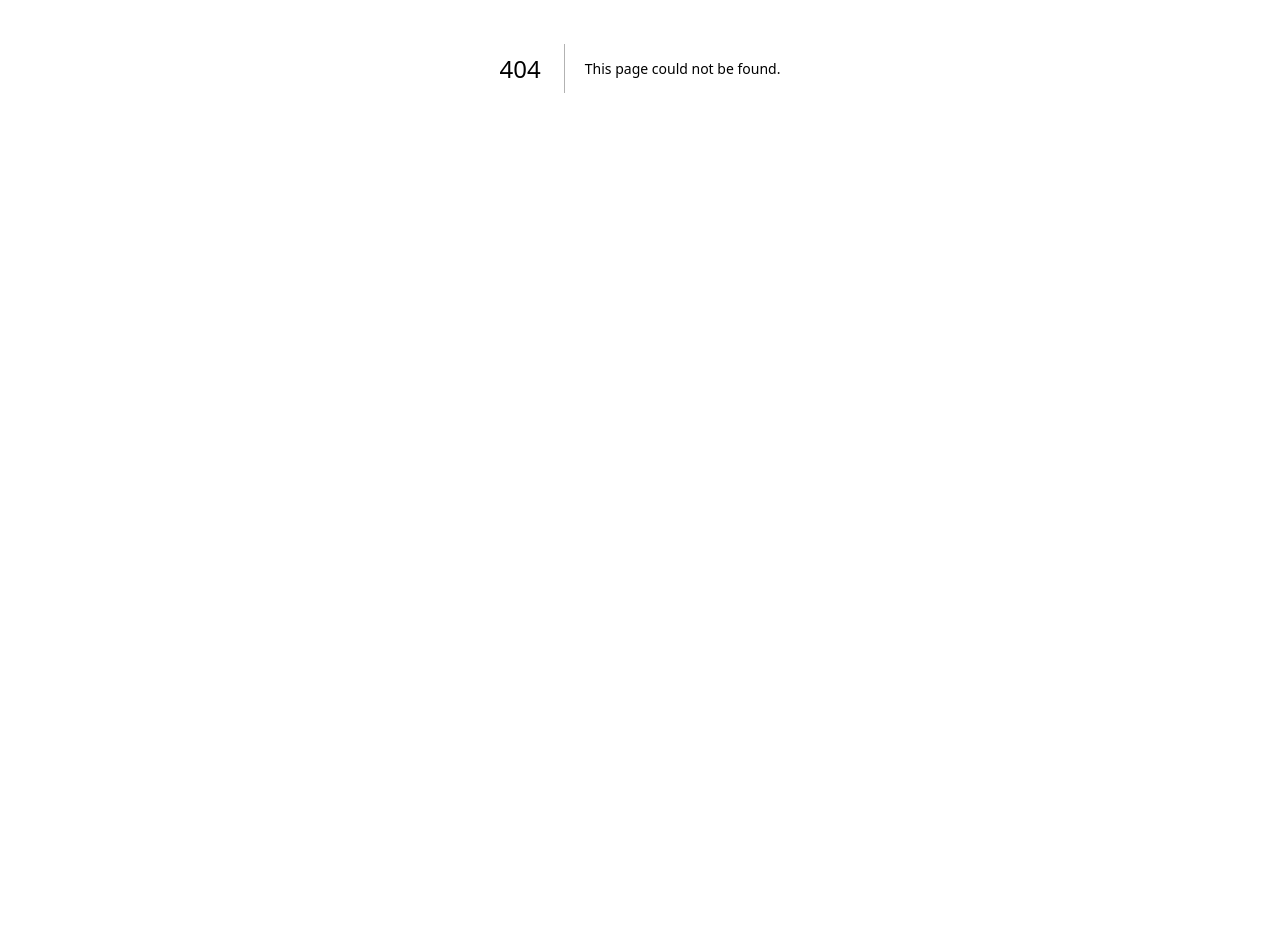
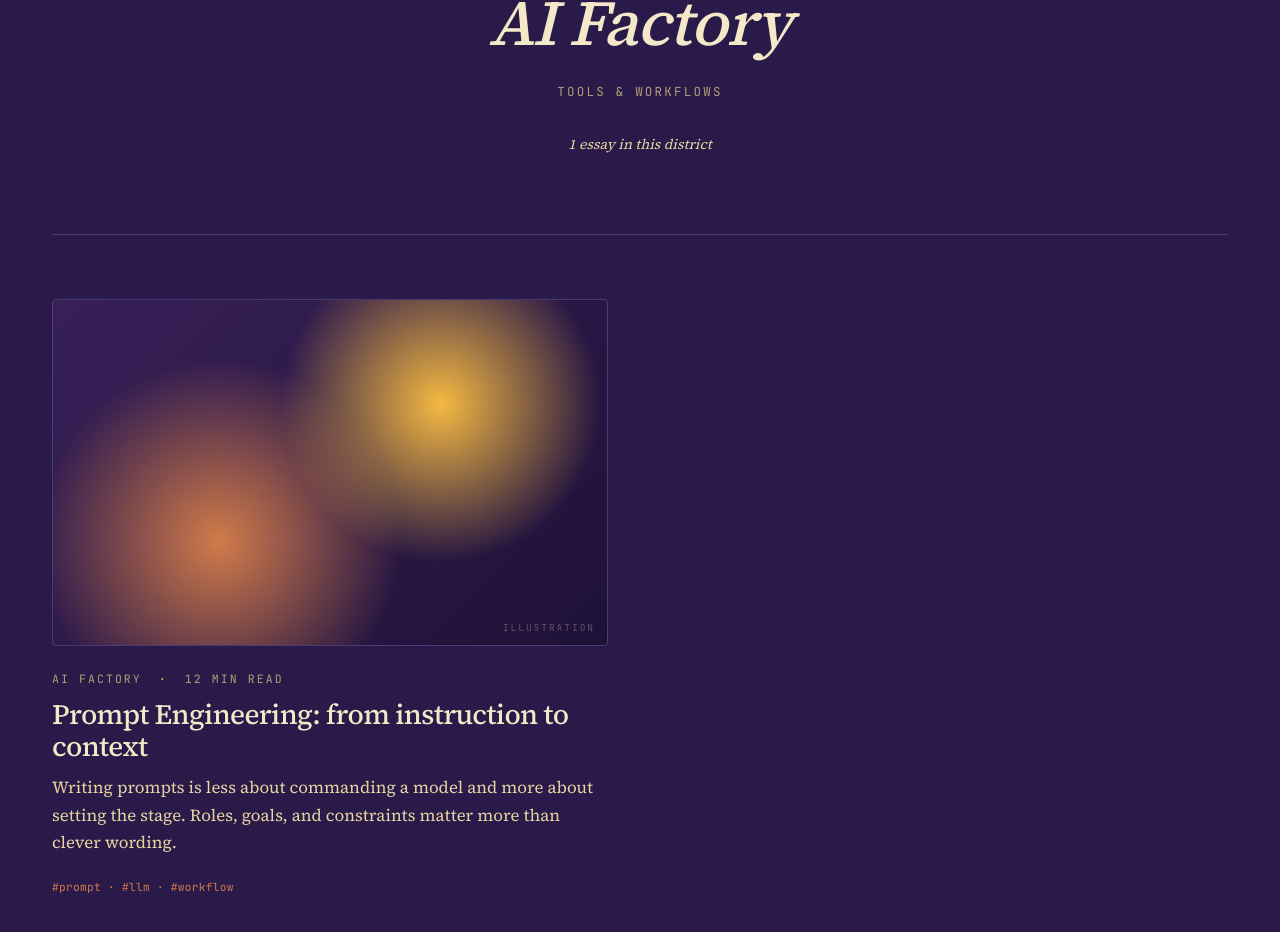
Before and after one commit to 50ph1el1n/the-observatory, a Next.js app: page /districts/ai in a window 1280 px wide. Before the commit this address had no page. Shown: the part 332-1264 px from the top of the page. Before the commit the page ends 800 px from the top, so only its background shows below. Built offline with nearby package versions, Linux system fonts and the light colour scheme.

Commit message:
feat: interactive hero hotspots + district pages
- Add 6 clickable building hotspots on hero (glow + label on hover)
- New /districts/[key] route shows essays per category
- Shared districts.ts data, used by Hero and CityMap

```diff
--- /dev/null
+++ b/src/app/districts/[key]/page.tsx
@@ -0,0 +1,147 @@
+import { notFound } from "next/navigation";
+import Link from "next/link";
+import type { Metadata } from "next";
+import { districts, getDistrictByKey } from "@/lib/districts";
+import { getArticlesByDistrict } from "@/lib/articles";
+import SiteHeader from "@/components/SiteHeader";
+import Footer from "@/components/Footer";
+
+export function generateStaticParams() {
+  return districts.map((d) => ({ key: d.key }));
+}
+
+export async function generateMetadata({
+  params,
+}: {
+  params: Promise<{ key: string }>;
+}): Promise<Metadata> {
+  const { key } = await params;
+  const district = getDistrictByKey(key);
+  if (!district) return { title: "Not Found" };
+  return {
+    title: `${district.name} · The Observatory`,
+    description: `Essays from the ${district.name} district — ${district.en}.`,
+  };
+}
+
+const coverStyles: Record<string, React.CSSProperties> = {
+  "cover-1": {
+    background: `
+      radial-gradient(circle at 70% 30%, #f4b942 0%, transparent 35%),
+      radial-gradient(circle at 30% 70%, #d17b4a 0%, transparent 40%),
+      linear-gradient(135deg, #382057 0%, #1e1138 100%)
+    `,
+  },
+  "cover-2": {
+    background: `
+      radial-gradient(circle at 50% 50%, #a85a35 0%, transparent 30%),
+      linear-gradient(180deg, #382057, #1e1138)
+    `,
+  },
+  "cover-3": {
+    background: `conic-gradient(from 45deg at 60% 40%, #8ba888, #f4b942, #d17b4a, #382057)`,
+    opacity: 0.85,
+  },
+  "cover-4": {
+    background: `
+      radial-gradient(ellipse at top, #d4941e 0%, transparent 50%),
+      linear-gradient(180deg, #1e1138, #382057)
+    `,
+  },
+};
+
+export default async function DistrictPage({
+  params,
+}: {
+  params: Promise<{ key: string }>;
+}) {
+  const { key } = await params;
+  const district = getDistrictByKey(key);
+  if (!district) notFound();
+
+  const articles = getArticlesByDistrict(district.key);
+
+  return (
+    <div className="min-h-screen bg-night text-cream">
+      <SiteHeader />
+
+      <main className="mx-auto max-w-[1240px] px-8 py-20 lg:py-28">
+        {/* ───── District Header ───── */}
+        <header className="mb-20 text-center">
+          <div className="mb-6 text-[3rem] text-gold">{district.mark}</div>
+          <div className="mb-3 font-mono text-[0.72rem] uppercase tracking-[0.3em] text-gold">
+            — District —
+          </div>
+          <h1 className="mb-3 font-display text-[clamp(2.8rem,5vw,4rem)] font-medium italic tracking-tight text-cream">
+            {district.name}
+          </h1>
+          <p className="font-mono text-[0.78rem] uppercase tracking-[0.18em] text-cream-mute">
+            {district.en}
+          </p>
+          <div className="mt-8 font-display text-sm italic text-cream-soft">
+            {articles.length} {articles.length === 1 ? "essay" : "essays"} in
+            this district
+          </div>
+        </header>
+
+        {/* ───── Articles ───── */}
+        {articles.length === 0 ? (
+          <div className="border-t border-line py-20 text-center">
+            <p className="font-display text-[1.3rem] italic text-cream-mute">
+              This district doesn&rsquo;t have any essays yet.
+            </p>
+            <Link
+              href="/#city"
+              className="mt-6 inline-block font-sans text-sm text-terra transition-colors hover:text-gold"
+            >
+              ← Back to the city map
+            </Link>
+          </div>
+        ) : (
+          <div className="grid grid-cols-1 gap-x-16 gap-y-20 border-t border-line pt-16 md:grid-cols-2">
+            {articles.map((a) => (
+              <Link
+                key={a.slug}
+                href={`/articles/${a.slug}`}
+                className="group block cursor-pointer transition-transform duration-300 hover:-translate-y-[3px]"
+              >
+                <div
+                  className="relative mb-6 aspect-[16/10] overflow-hidden rounded-sm border border-line"
+                  style={coverStyles[a.cover]}
+                >
+                  <span className="absolute bottom-2.5 right-3 font-mono text-[0.6rem] uppercase tracking-[0.2em] text-cream/30">
+                    Illustration
+                  </span>
+                </div>
+                <div className="mb-2.5 font-mono text-[0.72rem] uppercase tracking-[0.18em] text-cream-mute">
+                  {a.cat} <span className="mx-2 text-gold">·</span> {a.read}
+                </div>
+                <h3 className="mb-3 font-display text-[1.75rem] font-medium leading-[1.15] tracking-tight text-cream transition-colors group-hover:text-gold">
+                  {a.title}
+                </h3>
+                <p className="mb-4 font-display text-[1.05rem] leading-[1.65] text-cream-soft">
+                  {a.excerpt}
+                </p>
+                <span className="font-mono text-[0.7rem] tracking-wide text-terra">
+                  {a.tags.map((t) => `#${t}`).join(" · ")}
+                </span>
+              </Link>
+            ))}
+          </div>
+        )}
+
+        {/* ───── Back to all ───── */}
+        <div className="mt-20 border-t border-line pt-10 text-center">
+          <Link
+            href="/#city"
+            className="inline-flex items-center gap-2 font-sans text-[0.85rem] font-medium text-cream-soft transition-colors hover:text-gold"
+          >
+            <span aria-hidden>←</span> Back to the city map
+          </Link>
+        </div>
+      </main>
+
+      <Footer />
+    </div>
+  );
+}
--- a/src/components/CityMap.tsx
+++ b/src/components/CityMap.tsx
@@ -1,20 +1,6 @@
-type District = {
-  mark: string;
-  name: string;
-  en: string;
-  count: number;
-};
-
-const districts: District[] = [
-  { mark: "✦", name: "AI Factory",        en: "Tools & Workflows",    count: 4 },
-  { mark: "◉", name: "Broadcast Tower",   en: "Podcasts",             count: 3 },
-  { mark: "▲", name: "City Hall",         en: "Civic & Policy",       count: 3 },
-  { mark: "❖", name: "Library",           en: "Books",                count: 5 },
-  { mark: "◐", name: "Cinema",            en: "Films",                count: 2 },
-  { mark: "◆", name: "Finance District",  en: "Money & Markets",      count: 3 },
-  { mark: "✧", name: "Spaceport",         en: "Travel & Frontiers",   count: 2 },
-  { mark: "❀", name: "Reflection Park",   en: "Self & Notes",         count: 4 },
-];
+import Link from "next/link";
+import { districts } from "@/lib/districts";
+import { getArticlesByDistrict } from "@/lib/articles";
 
 export default function CityMap() {
   return (
@@ -32,9 +18,12 @@ export default function CityMap() {
       </p>
 
       <div className="mt-14 grid grid-cols-2 gap-px border border-line bg-line md:grid-cols-4">
-        {districts.map((d) => (
-          <button
-            key={d.name}
+        {districts.map((d) => {
+          const count = getArticlesByDistrict(d.key).length;
+          return (
+            <Link
+              key={d.key}
+              href={`/districts/${d.key}`}
               className="group bg-night-deep px-7 py-9 text-left transition-colors hover:bg-night-soft"
             >
               <div className="mb-5 flex h-8 w-8 items-center justify-center text-[1.5rem] text-gold transition-transform duration-300 group-hover:scale-110">
@@ -47,10 +36,11 @@ export default function CityMap() {
                 {d.en}
               </div>
               <div className="font-sans text-[0.8rem] text-cream-soft">
-              {d.count} essays
+                {count} {count === 1 ? "essay" : "essays"}
               </div>
-          </button>
-        ))}
+            </Link>
+          );
+        })}
       </div>
     </div>
   );
--- a/src/components/Hero.tsx
+++ b/src/components/Hero.tsx
@@ -1,4 +1,6 @@
 import Link from "next/link";
+import { getHotspotDistricts } from "@/lib/districts";
+import { getArticlesByDistrict } from "@/lib/articles";
 
 const navItems = [
   { label: "About me", href: "/#about" },
@@ -8,6 +10,8 @@ const navItems = [
 ];
 
 export default function Hero() {
+  const hotspots = getHotspotDistricts();
+
   return (
     <section
       className="relative h-screen min-h-[680px] overflow-hidden bg-night bg-cover bg-bottom bg-no-repeat"
@@ -17,7 +21,7 @@ export default function Hero() {
       <div className="pointer-events-none absolute inset-x-0 top-0 z-[1] h-40 bg-gradient-to-b from-[rgba(20,10,40,0.55)] to-transparent" />
 
       {/* Header */}
-      <header className="relative z-10 flex items-center justify-between px-12 py-7">
+      <header className="relative z-30 flex items-center justify-between px-12 py-7">
         <div className="flex items-center gap-12">
           <Link
             href="/"
@@ -43,6 +47,43 @@ export default function Hero() {
         </button>
       </header>
 
+      {/* ───── Building hotspots ───── */}
+      {hotspots.map((d) => {
+        const count = getArticlesByDistrict(d.key).length;
+        return (
+          <Link
+            key={d.key}
+            href={`/districts/${d.key}`}
+            aria-label={`Enter ${d.name}`}
+            className="group absolute z-20"
+            style={d.hotspot}
+          >
+            {/* Glow on hover */}
+            <div
+              className="pointer-events-none absolute inset-0 opacity-0 transition-opacity duration-500 group-hover:opacity-100"
+              style={{
+                background:
+                  "radial-gradient(ellipse at center, rgba(244,185,66,0.55) 0%, rgba(244,185,66,0.15) 40%, transparent 70%)",
+                filter: "blur(16px)",
+                transform: "scale(1.4)",
+              }}
+            />
+
+            {/* Floating label */}
+            <div className="pointer-events-none absolute left-1/2 top-0 z-10 -translate-x-1/2 -translate-y-[140%] opacity-0 transition-all duration-300 group-hover:-translate-y-[180%] group-hover:opacity-100">
+              <div className="whitespace-nowrap rounded border border-gold/60 bg-night-deep/95 px-3 py-2 shadow-lg backdrop-blur-sm">
+                <div className="font-display text-[0.95rem] font-medium italic leading-tight text-cream">
+                  {d.name}
+                </div>
+                <div className="mt-0.5 font-mono text-[0.62rem] uppercase tracking-[0.18em] text-gold">
+                  {count} {count === 1 ? "essay" : "essays"} →
+                </div>
+              </div>
+            </div>
+          </Link>
+        );
+      })}
+
       {/* Scroll cue */}
       <div className="absolute bottom-8 left-1/2 z-10 h-[50px] w-px -translate-x-1/2 bg-gradient-to-b from-transparent to-cream-mute opacity-60">
         <span
--- a/src/lib/articles.ts
+++ b/src/lib/articles.ts
@@ -89,6 +89,10 @@ export function getRelatedArticles(
     .slice(0, limit);
 }
 
+export function getArticlesByDistrict(district: string): ArticleMeta[] {
+  return getAllArticles().filter((a) => a.district === district);
+}
+
 export function slugify(text: string): string {
   return text
     .toLowerCase()
--- /dev/null
+++ b/src/lib/districts.ts
@@ -0,0 +1,97 @@
+/**
+ * 8 districts of The Observatory.
+ * Hotspot coordinates are in % of the hero container (background-position: bottom).
+ * Only buildings visible in the hero illustration have hotspots.
+ */
+
+export type DistrictKey =
+  | "ai"
+  | "pod"
+  | "hall"
+  | "lib"
+  | "cine"
+  | "fin"
+  | "space"
+  | "garden";
+
+export type Hotspot = {
+  left: string;
+  bottom: string;
+  width: string;
+  height: string;
+};
+
+export type District = {
+  key: DistrictKey;
+  name: string;
+  en: string;
+  mark: string;
+  /** If undefined, no hotspot in the hero (only in city map) */
+  hotspot?: Hotspot;
+};
+
+export const districts: District[] = [
+  {
+    key: "cine",
+    name: "Cinema",
+    en: "Films",
+    mark: "◐",
+    hotspot: { left: "5%", bottom: "0%", width: "13%", height: "32%" },
+  },
+  {
+    key: "hall",
+    name: "City Hall",
+    en: "Civic & Policy",
+    mark: "▲",
+    hotspot: { left: "23%", bottom: "0%", width: "11%", height: "35%" },
+  },
+  {
+    key: "lib",
+    name: "Library",
+    en: "Books",
+    mark: "❖",
+    hotspot: { left: "37%", bottom: "0%", width: "17%", height: "32%" },
+  },
+  {
+    key: "ai",
+    name: "AI Factory",
+    en: "Tools & Workflows",
+    mark: "✦",
+    hotspot: { left: "57%", bottom: "0%", width: "11%", height: "26%" },
+  },
+  {
+    key: "space",
+    name: "Spaceport",
+    en: "Travel & Frontiers",
+    mark: "✧",
+    hotspot: { left: "44%", bottom: "32%", width: "12%", height: "40%" },
+  },
+  {
+    key: "pod",
+    name: "Broadcast Tower",
+    en: "Podcasts",
+    mark: "◉",
+    hotspot: { left: "82%", bottom: "0%", width: "13%", height: "42%" },
+  },
+  // garden + fin have no hotspot in hero — only in city map
+  {
+    key: "fin",
+    name: "Finance District",
+    en: "Money & Markets",
+    mark: "◆",
+  },
+  {
+    key: "garden",
+    name: "Reflection Park",
+    en: "Self & Notes",
+    mark: "❀",
+  },
+];
+
+export function getDistrictByKey(key: string): District | undefined {
+  return districts.find((d) => d.key === key);
+}
+
+export function getHotspotDistricts(): District[] {
+  return districts.filter((d) => d.hotspot);
+}
```
Lines whose indentation alone changed are shown as unchanged.
